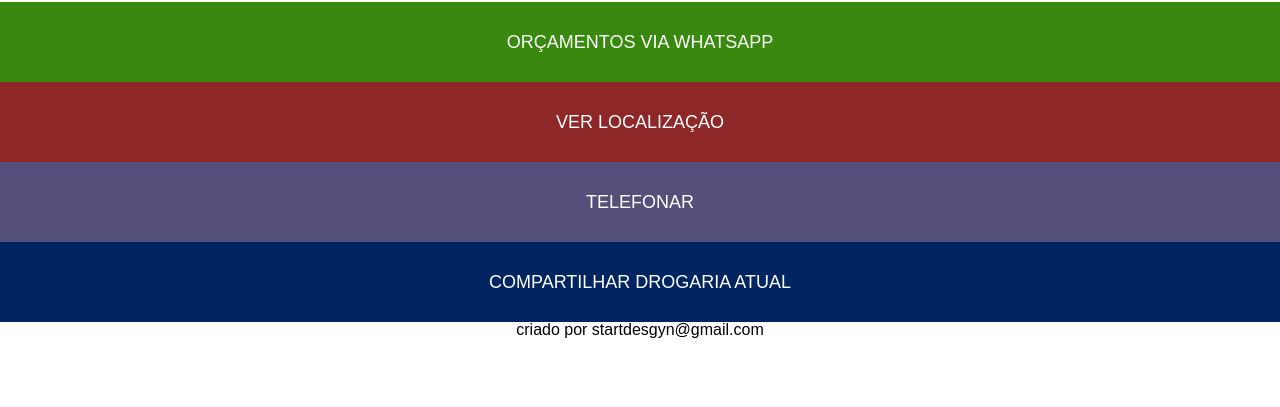
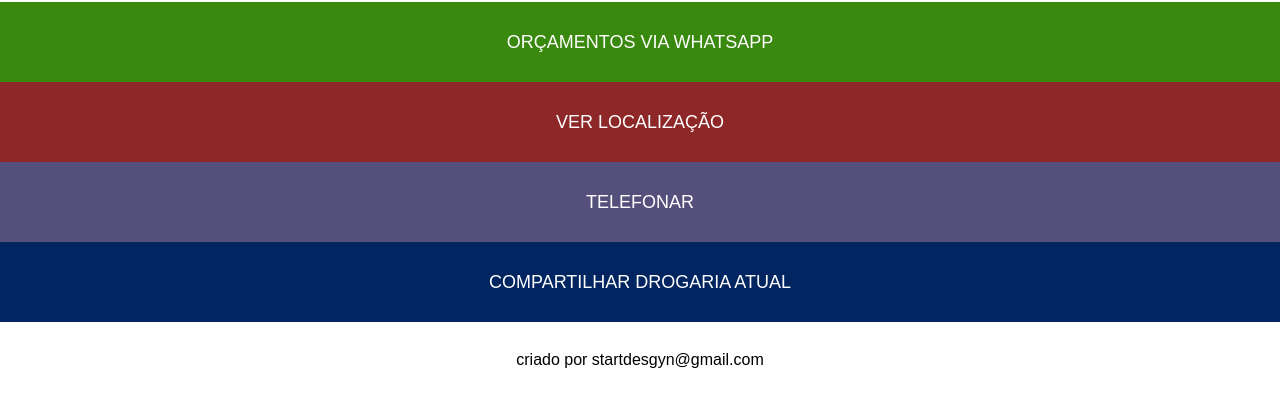
Before and after one commit to startdes/drogariaatual, a plain HTML site: page index.html in a window 1280 px wide. Shown: the part 19-426 px from the top of the page. Drawn offline with Linux system fonts and the light colour scheme.

Commit message:
Add files via upload

```diff
--- a/css/stilo.css
+++ b/css/stilo.css
@@ -53,5 +53,5 @@ html {
 }
 
 .propaganda {
-    padding-top: 280px;
+    padding-top: 350px;
 }
```
